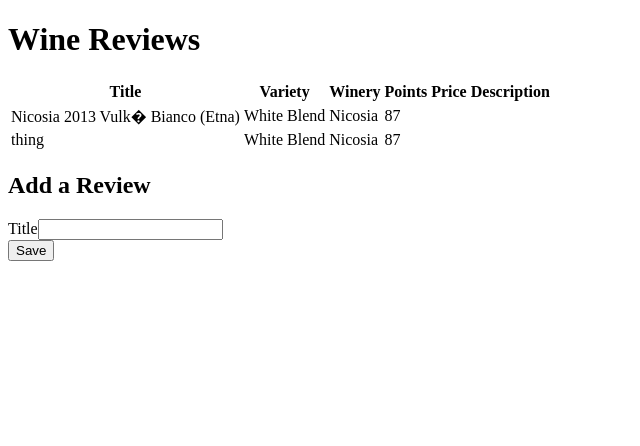
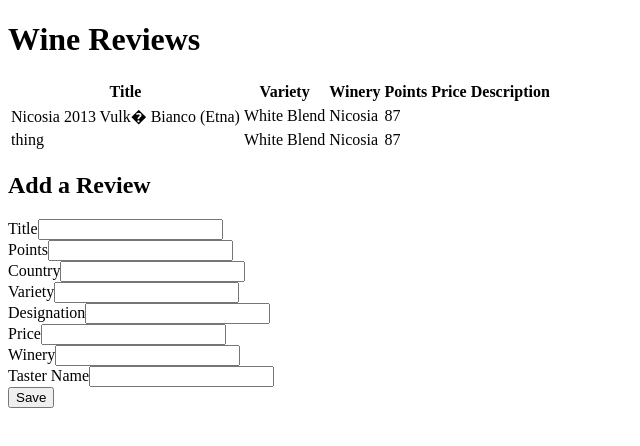
Before and after one commit to madisonstehle/wine-reviews, a React (Create React App) app: page / in a window 1280 px wide. Shown: the top 446 px of the page, without its empty margins (0-640 px from the left). Built offline with nearby package versions, Linux system fonts and the light colour scheme.

Commit message:
built out form fields

```diff
--- a/src/components/form.js
+++ b/src/components/form.js
@@ -3,7 +3,7 @@ import {connect} from 'react-redux';
 
 import * as actions from '../store/actions.js';
 
-function Form() {
+function Form({addReview}) {
     const defaults = {
         country: '',
         designation: '',
@@ -30,6 +30,83 @@ function Form() {
                 />
             </div>
 
+            <div>
+                <label>Points</label>
+                <input
+                    id='points'
+                    name='points'
+                    type='number'
+                    // onChange={}
+                    required
+                />
+            </div>
+
+            <div>
+                <label>Country</label>
+                <input
+                    id='country'
+                    name='country'
+                    type='text'
+                    // onChange={}
+                    required
+                />
+            </div>
+
+            <div>
+                <label>Variety</label>
+                <input
+                    id='variety'
+                    name='variety'
+                    type='text'
+                    // onChange={}
+                    required
+                />
+            </div>
+
+            <div>
+                <label>Designation</label>
+                <input
+                    id='designation'
+                    name='designation'
+                    type='text'
+                    // onChange={}
+                    required
+                />
+            </div>
+
+            <div>
+                <label>Price</label>
+                <input
+                    id='price'
+                    name='price'
+                    type='text'
+                    // onChange={}
+                    required
+                />
+            </div>
+
+            <div>
+                <label>Winery</label>
+                <input
+                    id='winery'
+                    name='winery'
+                    type='text'
+                    // onChange={}
+                    required
+                />
+            </div>
+
+            <div>
+                <label>Taster Name</label>
+                <input
+                    id='tasterName'
+                    name='tasterName'
+                    type='text'
+                    // onChange={}
+                    required
+                />
+            </div>
+
 
             <button
                 type='submit'
@@ -41,4 +118,14 @@ function Form() {
     )
 }
 
-export default Form;
+const mapStateToProps = (state) => {
+    return {
+        initReviews: state.reviews.initReviews,
+    }
+}
+
+const mapDispatchToProps = (dispatch, getState) => ({
+    addReview: (data) => dispatch( actions.addReview(data) ),
+});
+
+export default connect(mapStateToProps, mapDispatchToProps)(Form);
--- a/src/store/actions.js
+++ b/src/store/actions.js
@@ -13,3 +13,10 @@ const renderReviews = payload => {
         payload
     }
 }
+
+export const addReview = payload => {
+    return {
+        type: 'ADD_REVIEW',
+        payload
+    }
+}
```
Also changed, not shown: 1 other file (tests, documents, lock files or other folders).
